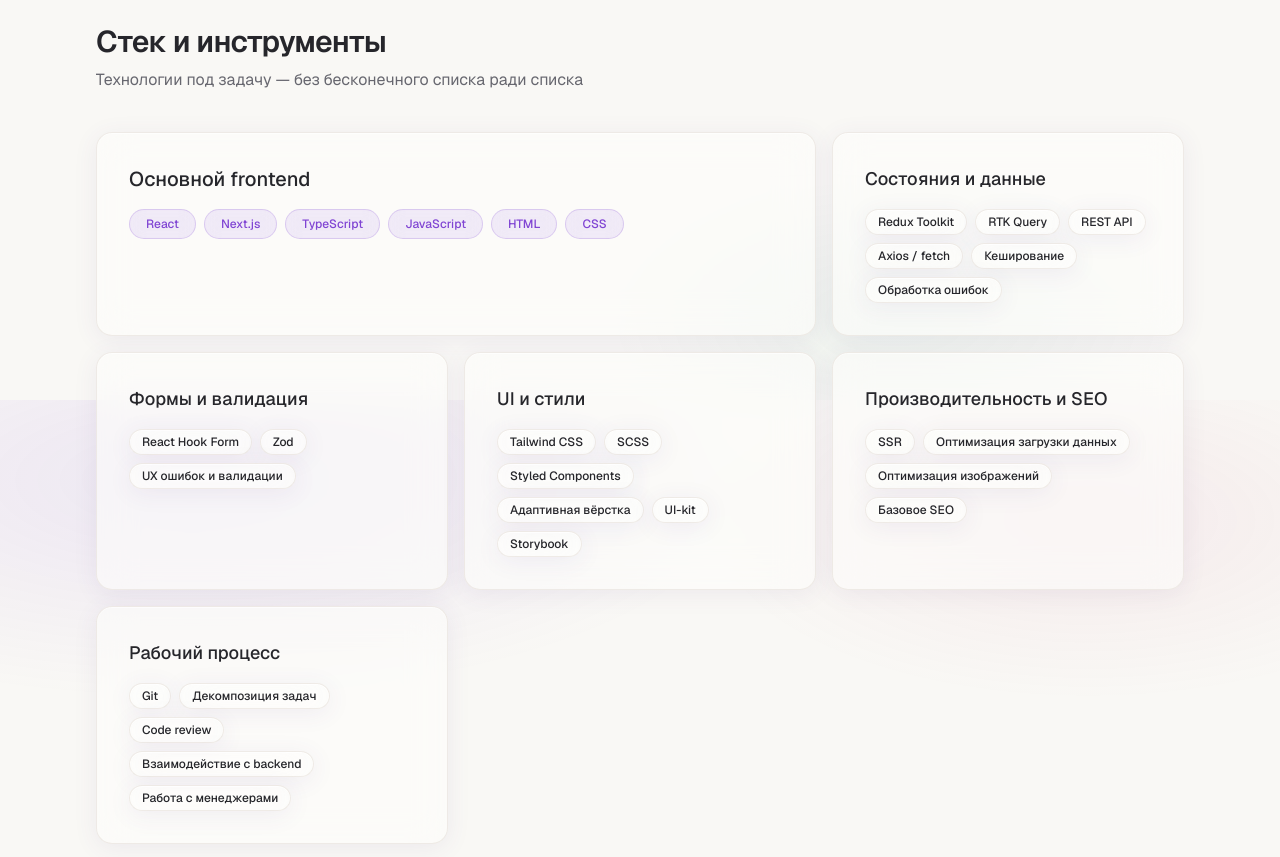
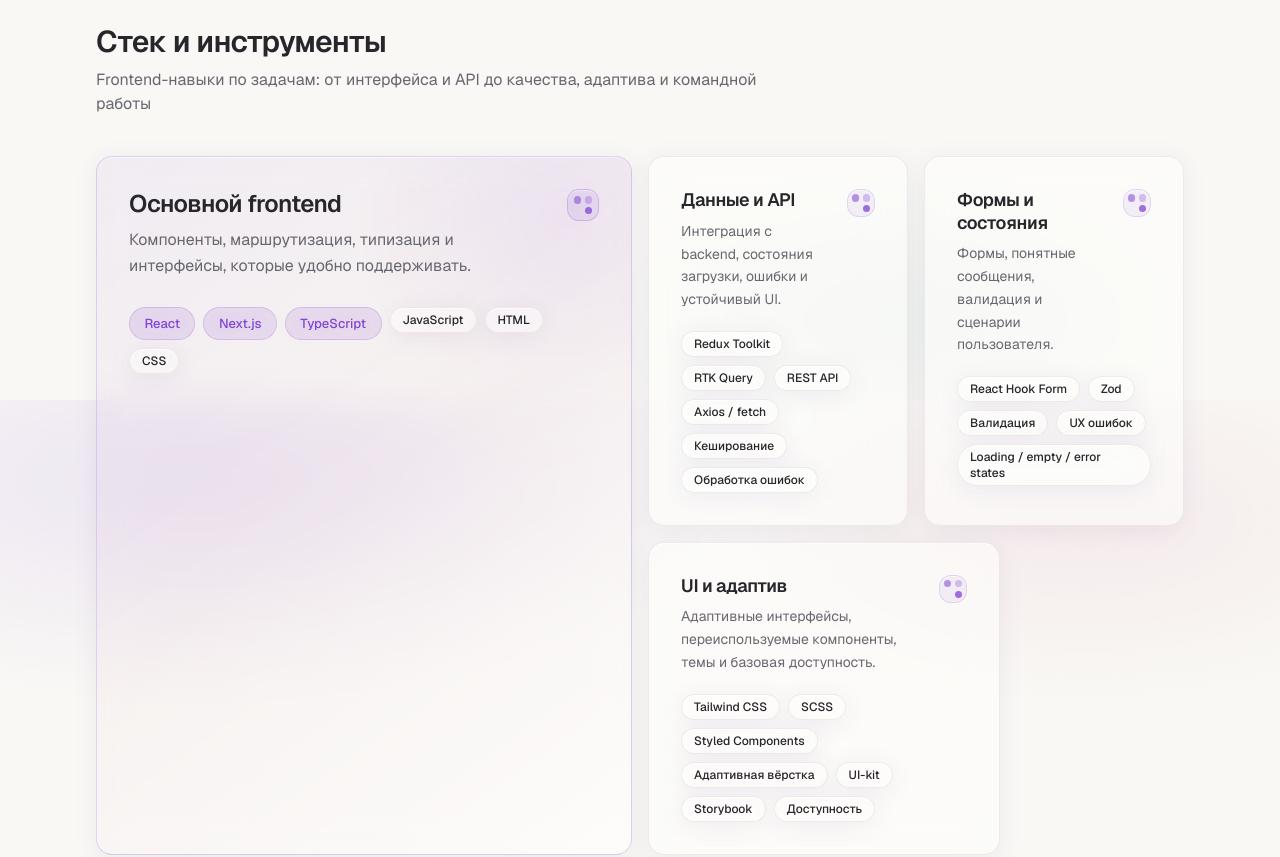
Before and after one commit to blinov-dev/PORTFOLIO, a Next.js app in the folder mysite/: page / in a window 1280 px wide. Shown: the part 2800-3657 px from the top of the page. Built offline with nearby package versions, Linux system fonts and the light colour scheme.

Commit message:
polish(skills): clean bento skills showcase without oversized decoration

```diff
--- a/mysite/app/globals.css
+++ b/mysite/app/globals.css
@@ -134,7 +134,10 @@
   .hero-visual-panel,
   .hero-photo-column,
   .hero-photo-shell,
-  .hero-ambient-glow {
+  .hero-ambient-glow,
+  .skill-card,
+  .skill-marker,
+  .skill-pill {
     transition: none;
     animation: none;
   }
@@ -149,7 +152,9 @@
   .hero-capability:hover,
   .hero-visual:hover .hero-floating-badge,
   .hero-visual:hover .hero-badge--exp,
-  .hero-visual:hover .hero-badge--open {
+  .hero-visual:hover .hero-badge--open,
+  .skill-card:hover,
+  .skill-card:hover .skill-pill {
     transform: none;
     filter: none;
   }
@@ -723,3 +728,121 @@
     opacity: 1;
   }
 }
+
+/* Skills — clean capability bento */
+.skill-card {
+  position: relative;
+  overflow: hidden;
+  transition:
+    transform 0.2s ease,
+    border-color 0.2s ease,
+    box-shadow 0.2s ease;
+}
+
+.skill-card::before {
+  content: "";
+  position: absolute;
+  inset: 0;
+  pointer-events: none;
+  background:
+    radial-gradient(
+      ellipse 42% 36% at 88% 10%,
+      hsl(var(--primary) / 0.08),
+      transparent 70%
+    );
+  opacity: 0;
+  transition: opacity 0.2s ease;
+}
+
+.skill-card:hover::before {
+  opacity: 1;
+}
+
+.skill-card--featured {
+  border-color: hsl(var(--primary) / 0.22);
+  background:
+    linear-gradient(
+      145deg,
+      hsl(var(--primary) / 0.065),
+      hsl(var(--secondary) / 0.035) 48%,
+      hsl(var(--card) / 0.86)
+    );
+}
+
+.skill-card--featured::before {
+  opacity: 0.55;
+  background:
+    radial-gradient(
+      ellipse 55% 44% at 88% 8%,
+      hsl(var(--primary) / 0.14),
+      transparent 72%
+    );
+}
+
+.skill-marker {
+  position: relative;
+  display: inline-grid;
+  grid-template-columns: repeat(2, 0.45rem);
+  grid-template-rows: repeat(2, 0.45rem);
+  gap: 0.22rem;
+  width: 1.75rem;
+  height: 1.75rem;
+  flex: 0 0 auto;
+  place-content: center;
+  border-radius: 0.75rem;
+  border: 1px solid hsl(var(--primary) / 0.16);
+  background: hsl(var(--primary) / 0.07);
+  color: hsl(var(--primary));
+  box-shadow: inset 0 1px 0 hsl(var(--glass-highlight));
+  transition:
+    border-color 0.2s ease,
+    background 0.2s ease,
+    transform 0.2s ease;
+}
+
+.skill-marker span {
+  width: 0.45rem;
+  height: 0.45rem;
+  border-radius: 9999px;
+  background: currentColor;
+  opacity: 0.55;
+}
+
+.skill-marker span:nth-child(2) {
+  opacity: 0.3;
+}
+
+.skill-marker span:nth-child(3) {
+  grid-column: 2;
+  opacity: 0.75;
+}
+
+.skill-marker--featured {
+  width: 2rem;
+  height: 2rem;
+  border-color: hsl(var(--primary) / 0.24);
+  background: hsl(var(--primary) / 0.1);
+}
+
+.skill-card:hover .skill-marker {
+  transform: translateY(-1px);
+  border-color: hsl(var(--primary) / 0.28);
+  background: hsl(var(--primary) / 0.1);
+}
+
+.skill-pill {
+  transition:
+    border-color 0.2s ease,
+    background 0.2s ease,
+    filter 0.2s ease;
+}
+
+.skill-pill--core {
+  padding: 0.42rem 0.9rem;
+  font-size: 0.8125rem;
+}
+
+.skill-card:hover .skill-pill {
+  border-color: hsl(var(--primary) / 0.24);
+  filter: brightness(1.035);
+}
--- a/mysite/features/skills/skills-section.tsx
+++ b/mysite/features/skills/skills-section.tsx
@@ -1,45 +1,95 @@
 import { Badge } from "@/components/ui/badge";
 import { Card } from "@/components/ui/card";
 import { Section } from "@/components/layout/section";
-import { skillGroups } from "@/lib/content/skills";
+import { skillGroups, type SkillGroup } from "@/lib/content/skills";
+
+const cardLayout: Record<string, string> = {
+  frontend:
+    "skill-card--featured sm:col-span-2 lg:col-span-6 lg:row-span-2",
+  api: "lg:col-span-3",
+  forms: "lg:col-span-3",
+  ui: "lg:col-span-4",
+  performance: "lg:col-span-4",
+  workflow: "lg:col-span-4",
+};
+
+function SkillMarker({ featured = false }: { featured?: boolean }) {
+  return (
+    <span
+      className={`skill-marker ${featured ? "skill-marker--featured" : ""}`}
+      aria-hidden="true"
+    >
+      <span />
+      <span />
+      <span />
+    </span>
+  );
+}
+
+function SkillCard({ group }: { group: SkillGroup }) {
+  return (
+    <Card
+      hover
+      className={`skill-card ${cardLayout[group.id] ?? ""}`}
+    >
+      <div className="flex items-start justify-between gap-4">
+        <div className="min-w-0">
+          <h3
+            className={`font-semibold leading-tight tracking-tight ${
+              group.featured ? "text-xl sm:text-2xl" : "text-lg"
+            }`}
+          >
+            {group.title}
+          </h3>
+          <p
+            className={`mt-2 leading-relaxed text-muted-foreground ${
+              group.featured ? "max-w-xl text-sm sm:text-base" : "text-sm"
+            }`}
+          >
+            {group.description}
+          </p>
+        </div>
+        <SkillMarker featured={group.featured} />
+      </div>
+
+      <ul
+        className={`mt-5 flex flex-wrap gap-2 ${
+          group.featured ? "sm:mt-7" : ""
+        }`}
+      >
+        {group.items.map((item, index) => (
+          <li key={item}>
+            <Badge
+              variant={
+                group.featured && index < 3
+                  ? "gradient"
+                  : group.id === "workflow"
+                    ? "default"
+                    : "glass"
+              }
+              className={`skill-pill ${
+                group.featured && index < 3 ? "skill-pill--core" : ""
+              }`}
+            >
+              {item}
+            </Badge>
+          </li>
+        ))}
+      </ul>
+    </Card>
+  );
+}
 
 export function SkillsSection() {
   return (
     <Section
       id="skills"
       title="Стек и инструменты"
-      description="Технологии под задачу — без бесконечного списка ради списка"
+      description="Frontend-навыки по задачам: от интерфейса и API до качества, адаптива и командной работы"
     >
-      <div className="grid gap-4 sm:grid-cols-2 lg:grid-cols-3">
+      <div className="grid gap-4 sm:grid-cols-2 lg:grid-cols-12">
         {skillGroups.map((group) => (
-          <Card
-            key={group.title}
-            hover
-            className={
-              group.featured
-                ? "border-primary/25 bg-gradient-to-br from-primary/[0.06] to-secondary/[0.04] sm:col-span-2"
-                : ""
-            }
-          >
-            <h3
-              className={`mb-4 font-medium ${
-                group.featured ? "text-xl" : "text-lg"
-              }`}
-            >
-              {group.title}
-            </h3>
-            <div className="flex flex-wrap gap-2">
-              {group.items.map((item) => (
-                <Badge
-                  key={item}
-                  variant={group.featured ? "gradient" : "glass"}
-                  className={group.featured ? "px-4 py-1.5 text-sm" : ""}
-                >
-                  {item}
-                </Badge>
-              ))}
-            </div>
-          </Card>
+          <SkillCard key={group.id} group={group} />
         ))}
       </div>
     </Section>
--- a/mysite/lib/content/skills.ts
+++ b/mysite/lib/content/skills.ts
@@ -1,17 +1,25 @@
 export type SkillGroup = {
+  id: string;
   title: string;
+  description: string;
   items: string[];
   featured?: boolean;
 };
 
 export const skillGroups: SkillGroup[] = [
   {
+    id: "frontend",
     title: "Основной frontend",
+    description:
+      "Компоненты, маршрутизация, типизация и интерфейсы, которые удобно поддерживать.",
     items: ["React", "Next.js", "TypeScript", "JavaScript", "HTML", "CSS"],
     featured: true,
   },
   {
-    title: "Состояния и данные",
+    id: "api",
+    title: "Данные и API",
+    description:
+      "Интеграция с backend, состояния загрузки, ошибки и устойчивый UI.",
     items: [
       "Redux Toolkit",
       "RTK Query",
@@ -22,11 +30,23 @@
     ],
   },
   {
-    title: "Формы и валидация",
-    items: ["React Hook Form", "Zod", "UX ошибок и валидации"],
+    id: "forms",
+    title: "Формы и состояния",
+    description:
+      "Формы, понятные сообщения, валидация и сценарии пользователя.",
+    items: [
+      "React Hook Form",
+      "Zod",
+      "Валидация",
+      "UX ошибок",
+      "Loading / empty / error states",
+    ],
   },
   {
-    title: "UI и стили",
+    id: "ui",
+    title: "UI и адаптив",
+    description:
+      "Адаптивные интерфейсы, переиспользуемые компоненты, темы и базовая доступность.",
     items: [
       "Tailwind CSS",
       "SCSS",
@@ -34,25 +54,33 @@
       "Адаптивная вёрстка",
       "UI-kit",
       "Storybook",
+      "Доступность",
     ],
   },
   {
+    id: "performance",
     title: "Производительность и SEO",
+    description:
+      "Быстрая загрузка, аккуратный первый рендер и базовая SEO-подготовка.",
     items: [
       "SSR",
-      "Оптимизация загрузки данных",
+      "Оптимизация данных",
       "Оптимизация изображений",
       "Базовое SEO",
     ],
   },
   {
+    id: "workflow",
     title: "Рабочий процесс",
+    description:
+      "Понятные задачи, ревью, коммуникация и развитие проекта после запуска.",
     items: [
       "Git",
       "Декомпозиция задач",
       "Code review",
-      "Взаимодействие с backend",
+      "Коммуникация с backend",
       "Работа с менеджерами",
+      "Поддержка проекта",
     ],
   },
 ];
```
